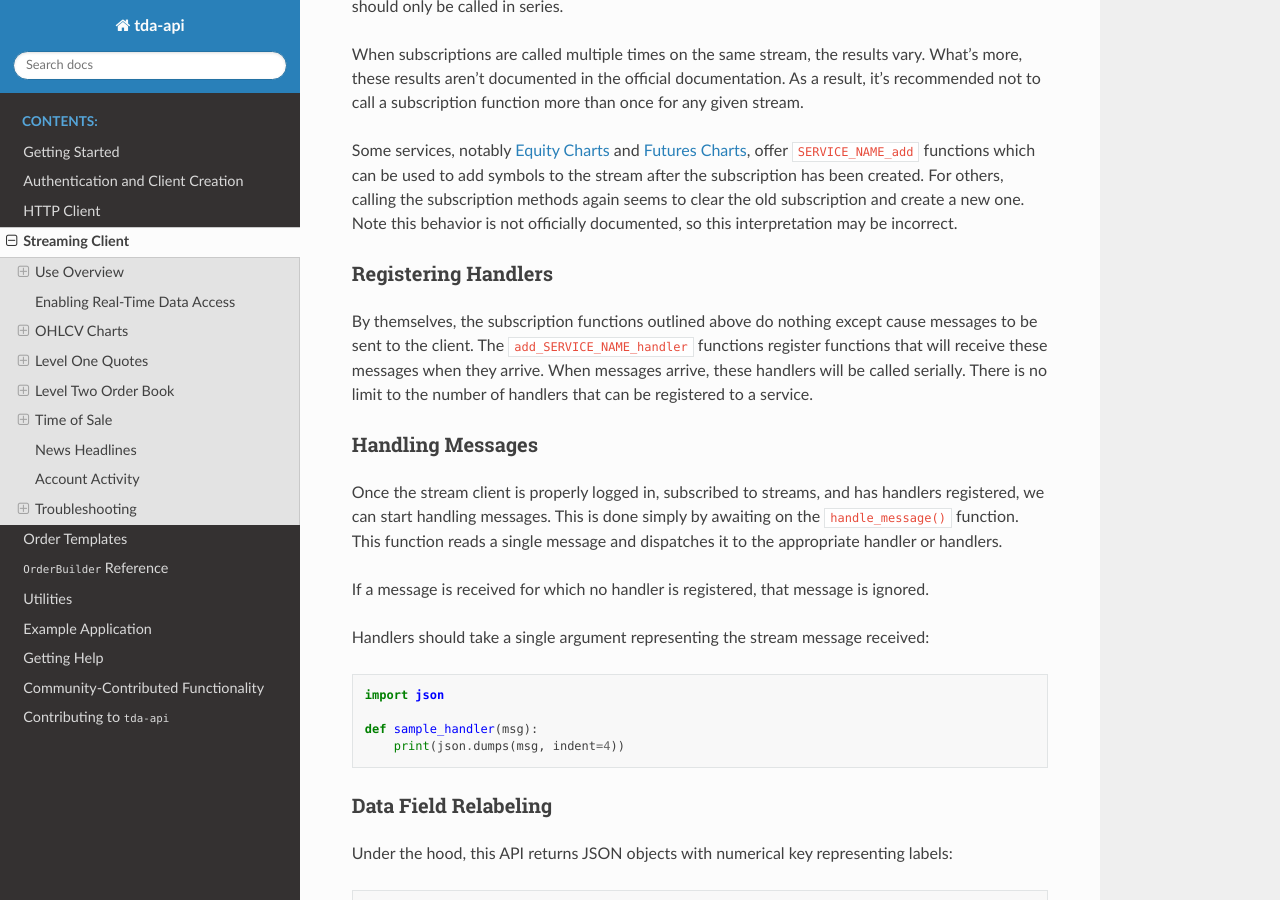
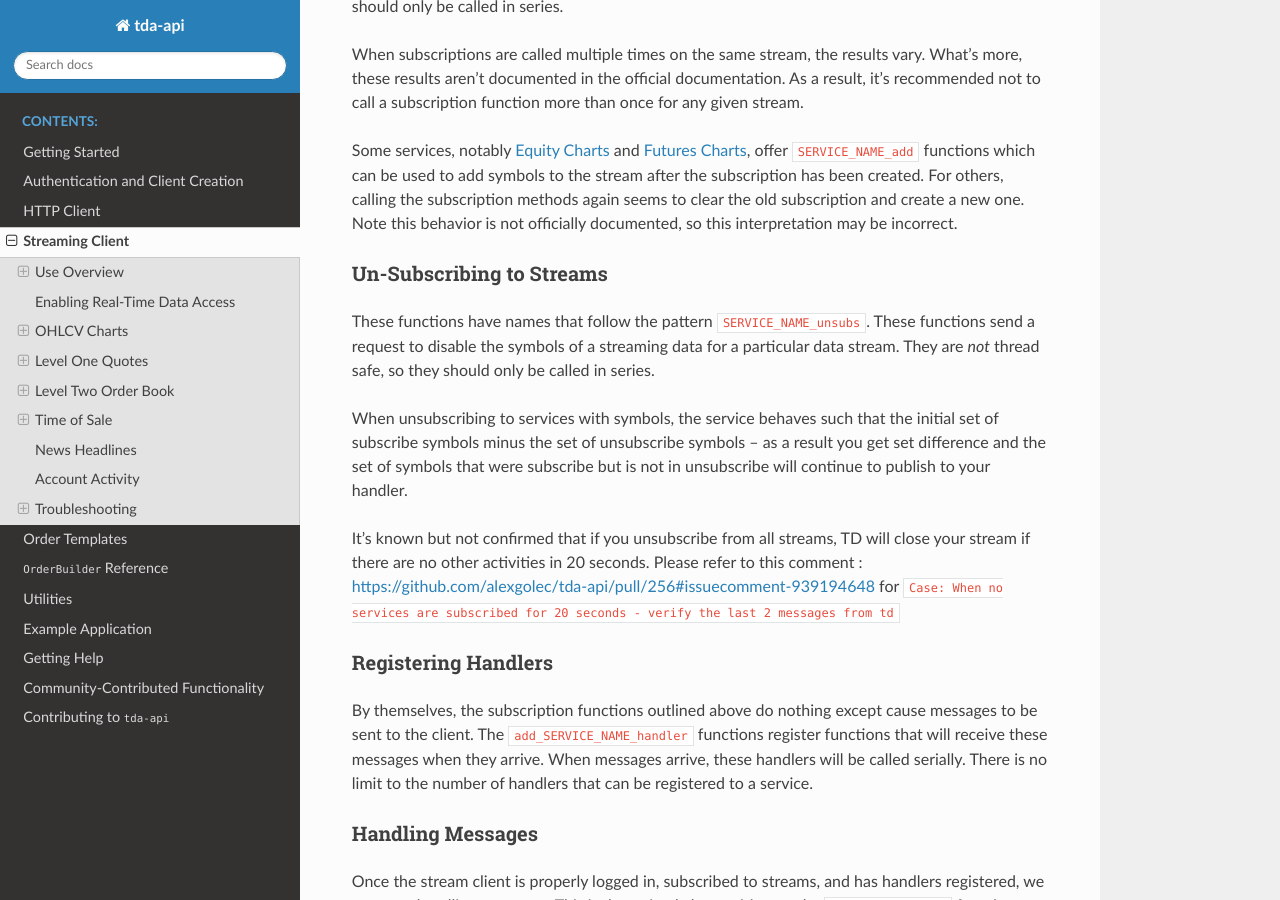
Before and after one commit to alexgolec/tda-api, a Sphinx documentation site: the page built from docs/streaming.rst, in a window 1280 px wide and 900 px high, scrolled down 1924 px. Built offline with Sphinx 7.4.7 and the Read the Docs theme 2.0.0, drawn with Linux system fonts in a browser that asks for light colours; some of the changed text lies outside the part shown.

Commit message:
added to streaming docs

```diff
--- a/docs/streaming.rst
+++ b/docs/streaming.rst
@@ -114,6 +114,21 @@ subscription methods again seems to clear the old subscription and create a new
 one. Note this behavior is not officially documented, so this interpretation may
 be incorrect.
 
+----------------------
+Un-Subscribing to Streams
+----------------------
+
+These functions have names that follow the pattern ``SERVICE_NAME_unsubs``. These
+functions send a request to disable the symbols of a streaming data for a particular data stream.
+They are *not* thread safe, so they should only be called in series.
+
+When unsubscribing to services with symbols, the service behaves such that the initial set of subscribe symbols
+minus the set of unsubscribe symbols -- as a result you get set difference and the set of symbols that were subscribe
+but is not in unsubscribe will continue to publish to your handler.
+
+It's known but not confirmed that if you unsubscribe from all streams, TD will close your stream if there are no other
+activities in 20 seconds. Please refer to this comment : https://github.com/alexgolec/tda-api/pull/256#issuecomment-939194648
+for ``Case: When no services are subscribed for 20 seconds - verify the last 2 messages from td``
 
 --------------------
 Registering Handlers
@@ -282,6 +297,7 @@ Equity Charts
 Minute-by-minute OHLCV data for equities.
 
 .. automethod:: tda.streaming::StreamClient.chart_equity_subs
+.. automethod:: tda.streaming::StreamClient.chart_equity_unsubs
 .. automethod:: tda.streaming::StreamClient.chart_equity_add
 .. automethod:: tda.streaming::StreamClient.add_chart_equity_handler
 .. autoclass:: tda.streaming::StreamClient.ChartEquityFields
@@ -298,6 +314,7 @@ Futures Charts
 Minute-by-minute OHLCV data for futures.
 
 .. automethod:: tda.streaming::StreamClient.chart_futures_subs
+.. automethod:: tda.streaming::StreamClient.chart_futures_unsubs
 .. automethod:: tda.streaming::StreamClient.chart_futures_add
 .. automethod:: tda.streaming::StreamClient.add_chart_futures_handler
 .. autoclass:: tda.streaming::StreamClient.ChartFuturesFields
@@ -323,6 +340,7 @@ Equities Quotes
 Level one quotes for equities traded on NYSE, AMEX, and PACIFIC.
 
 .. automethod:: tda.streaming::StreamClient.level_one_equity_subs
+.. automethod:: tda.streaming::StreamClient.level_one_equity_unsubs
 .. automethod:: tda.streaming::StreamClient.add_level_one_equity_handler
 .. autoclass:: tda.streaming::StreamClient.LevelOneEquityFields
   :members:
@@ -338,6 +356,7 @@ Level one quotes for options. Note you can use
 available option symbols.
 
 .. automethod:: tda.streaming::StreamClient.level_one_option_subs
+.. automethod:: tda.streaming::StreamClient.level_one_option_unsubs
 .. automethod:: tda.streaming::StreamClient.add_level_one_option_handler
 .. autoclass:: tda.streaming::StreamClient.LevelOneOptionFields
   :members:
@@ -351,6 +370,7 @@ Futures Quotes
 Level one quotes for futures.
 
 .. automethod:: tda.streaming::StreamClient.level_one_futures_subs
+.. automethod:: tda.streaming::StreamClient.level_one_futures_unsubs
 .. automethod:: tda.streaming::StreamClient.add_level_one_futures_handler
 .. autoclass:: tda.streaming::StreamClient.LevelOneFuturesFields
   :members:
@@ -364,6 +384,7 @@ Forex Quotes
 Level one quotes for foreign exchange pairs.
 
 .. automethod:: tda.streaming::StreamClient.level_one_forex_subs
+.. automethod:: tda.streaming::StreamClient.level_one_forex_unsubs
 .. automethod:: tda.streaming::StreamClient.add_level_one_forex_handler
 .. autoclass:: tda.streaming::StreamClient.LevelOneForexFields
   :members:
@@ -377,6 +398,7 @@ Futures Options Quotes
 Level one quotes for futures options.
 
 .. automethod:: tda.streaming::StreamClient.level_one_futures_options_subs
+.. automethod:: tda.streaming::StreamClient.level_one_futures_options_unsubs
 .. automethod:: tda.streaming::StreamClient.add_level_one_futures_options_handler
 .. autoclass:: tda.streaming::StreamClient.LevelOneFuturesOptionsFields
   :members:
@@ -446,9 +468,11 @@ book, but if you find any behavior that suggests otherwise please
 `let us know <https://github.com/alexgolec/tda-api/issues>`__.
 
 .. automethod:: tda.streaming::StreamClient.listed_book_subs
+.. automethod:: tda.streaming::StreamClient.listed_book_unsubs
 .. automethod:: tda.streaming::StreamClient.add_listed_book_handler
 
 .. automethod:: tda.streaming::StreamClient.nasdaq_book_subs
+.. automethod:: tda.streaming::StreamClient.nasdaq_book_unsubs
 .. automethod:: tda.streaming::StreamClient.add_nasdaq_book_handler
 
 
@@ -463,6 +487,7 @@ leading hypothesis is that it is bethe order book for the
 exchanges, although this is an admittedly an uneducated guess.
 
 .. automethod:: tda.streaming::StreamClient.options_book_subs
+.. automethod:: tda.streaming::StreamClient.options_book_unsubs
 .. automethod:: tda.streaming::StreamClient.add_options_book_handler
 
 
@@ -488,6 +513,7 @@ Equity Trades
 -------------
 
 .. automethod:: tda.streaming::StreamClient.timesale_equity_subs
+.. automethod:: tda.streaming::StreamClient.timesale_equity_unsubs
 .. automethod:: tda.streaming::StreamClient.add_timesale_equity_handler
 
 --------------------------
@@ -500,9 +526,11 @@ that the stream is open, but to date we haven't seen any data be passed throug.
 We currently believe this is an issue on TDA's side.
 
 .. automethod:: tda.streaming::StreamClient.timesale_futures_subs
+.. automethod:: tda.streaming::StreamClient.timesale_futures_unsubs
 .. automethod:: tda.streaming::StreamClient.add_timesale_futures_handler
 
 .. automethod:: tda.streaming::StreamClient.timesale_options_subs
+.. automethod:: tda.streaming::StreamClient.timesale_options_unsubs
 .. automethod:: tda.streaming::StreamClient.add_timesale_options_handler
 
 
@@ -538,6 +566,7 @@ the meantime, ``tda-api`` provides the following methods for attempting to
 access this stream.
 
 .. automethod:: tda.streaming::StreamClient.news_headline_subs
+.. automethod:: tda.streaming::StreamClient.news_headline_unsubs
 .. automethod:: tda.streaming::StreamClient.add_news_headline_handler
 .. autoclass:: tda.streaming::StreamClient.NewsHeadlineFields
   :members:
@@ -555,6 +584,7 @@ object <https://developer.tdameritrade.com/content/streaming-data#_Toc504640581>
 to the user.
 
 .. automethod:: tda.streaming::StreamClient.account_activity_sub
+.. automethod:: tda.streaming::StreamClient.account_activity_unsub
 .. automethod:: tda.streaming::StreamClient.add_account_activity_handler
 .. autoclass:: tda.streaming::StreamClient.AccountActivityFields
   :members:
@@ -577,6 +607,15 @@ engineering and crowdsourced experience. Take them with a grain of salt.
 
 If you have specific questions, please join our `Discord server
 <https://discord.gg/nfrd9gh>`__ to discuss with the community.
+
+You can enable the websocket client debug to watch the incoming/outgoing messages on the stream by setting these
+lines anywhere in the beginning of your program
+
+.. code-block:: python
+
+    logger = logging.getLogger("websockets.protocol")
+    logger.setLevel(logging.DEBUG)
+    logger.addHandler(logging.StreamHandler())
 
 
 -------------------------------------------------------------------------------
```
